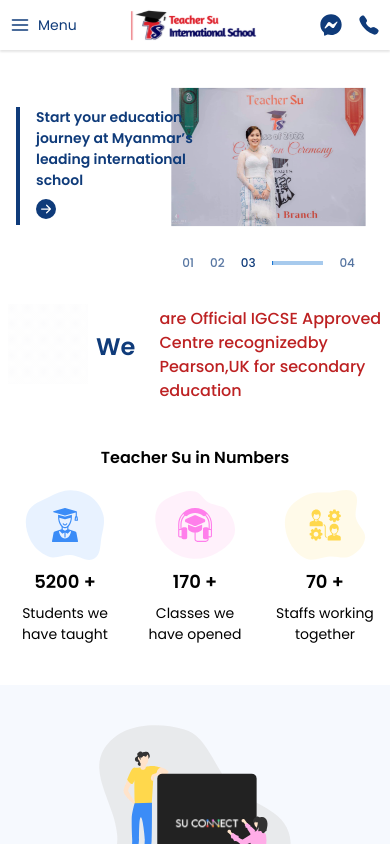
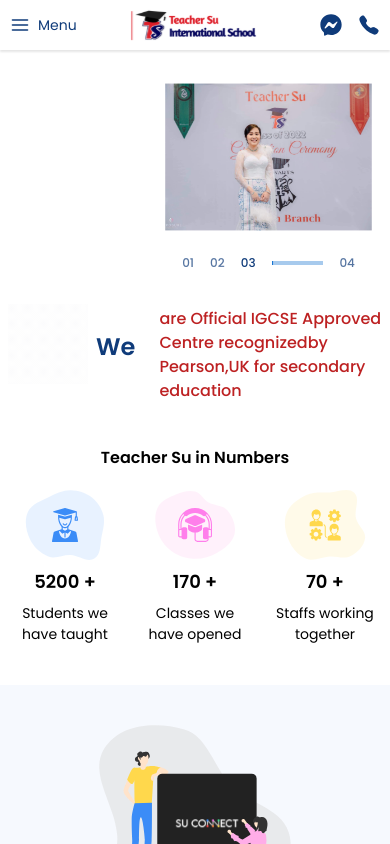
Before and after one commit to ShoonLeiNaing/teachersu-landing, a Next.js app: page / in a window 390 px wide. Shown: the top 844 px of the page. Built offline with nearby package versions, Linux system fonts and the light colour scheme.

Commit message:
text animation update

```diff
--- a/components/AnimatedHero/animatedHero.module.css
+++ b/components/AnimatedHero/animatedHero.module.css
@@ -8,9 +8,10 @@
   z-index: 900;
 }
 .heroText {
-  margin-top: -90px;
-  width: 700px;
-  /* animation: 3s anim-lineUp ease-out infinite; */
+  margin-top: -20%;
+  width: 600px;
+  /* transition: opacity 2s ease-in; */
+  animation: 3s anim-lineUp ease-out infinite;
   z-index: 950;
 }
 .heroSentence {
@@ -20,7 +21,7 @@
 @media screen and (max-width: 1200px) {
   .heroText {
     margin-top: -100px;
-    width: 600px;
+    width: 500px;
   }
   .hero_image {
     height: 500px;
@@ -53,7 +54,7 @@
   }
   .heroText {
     margin-top: -70px;
-    width: 450px;
+    width: 400px;
   }
   .hero_image {
     height: 350px;
@@ -69,7 +70,7 @@
   }
   .heroText {
     margin-top: -70px;
-    width: 380px;
+    width: 330px;
   }
   .hero_image {
     height: 300px;
@@ -85,6 +86,7 @@
   }
   .heroText {
     margin-top: -80px;
+    width: 300px;
   }
   .hero_image {
     height: 250px;
@@ -100,7 +102,7 @@
   }
   .heroText {
     margin-top: -70px;
-    width: 50vw;
+    width: 48vw;
   }
   .hero_image {
     height: 230px;
@@ -138,20 +140,20 @@
 
 @keyframes anim-image {
   0% {
-    transform: scale(0.9);
+    transform: scale(1);
   }
   /* 25% {
     transform: scale(0.95);
   } */
   50% {
-    transform: scale(1);
+    transform: scale(0.9);
   }
   /* 75% {
     transform: scale(0.95);
   } */
 
   100% {
-    transform: scale(0.9);
+    transform: scale(1);
   }
 }
 
@@ -162,19 +164,29 @@
   }
   20% {
     opacity: 0;
-    transform: translateY(30%);
+    transform: translateY(20%);
   }
   50% {
     opacity: 1;
     transform: translateY(0%);
   }
-  90% {
+  70% {
     opacity: 1;
     transform: translateY(0%);
   }
 
   100% {
-    opacity: 0.5;
+    opacity: 0;
     transform: translateY(0%);
   }
 }
+
+/* @keyframes anim-lineUp {
+  0% {
+    opacity: 0;
+  }
+
+  100% {
+    opacity: 1;
+  }
+} */
--- a/components/AnimatedHero/index.tsx
+++ b/components/AnimatedHero/index.tsx
@@ -48,18 +48,21 @@
     <Box
       display="flex"
       alignItems="center"
-      maxWidth="1250px"
+      maxWidth="1300px"
       margin="auto"
       py={{ lg: 10, md: 6, sm: 4, xs: 4 }}
       height={{ lg: "fit-content" }}
-      px={{ lg: 4, md: 4, sm: 4, xs: 2 }}
+      px={{ lg: 2, md: 4, sm: 4, xs: 2 }}
     >
       <Box flex="0.5" position="relative">
         <Box
           //   marginTop={{ lg: "-16%", md: "-20%" }}
           className={styles.heroText}
           position="absolute"
-          borderLeft={`4px solid ${colors.blue}`}
+          borderLeft={{
+            md: `4px solid ${colors.blue}`,
+            xs: `3px solid ${colors.blue}`,
+          }}
           pl={{ lg: 4, md: 3, xs: 2 }}
         >
           <Typography
```
